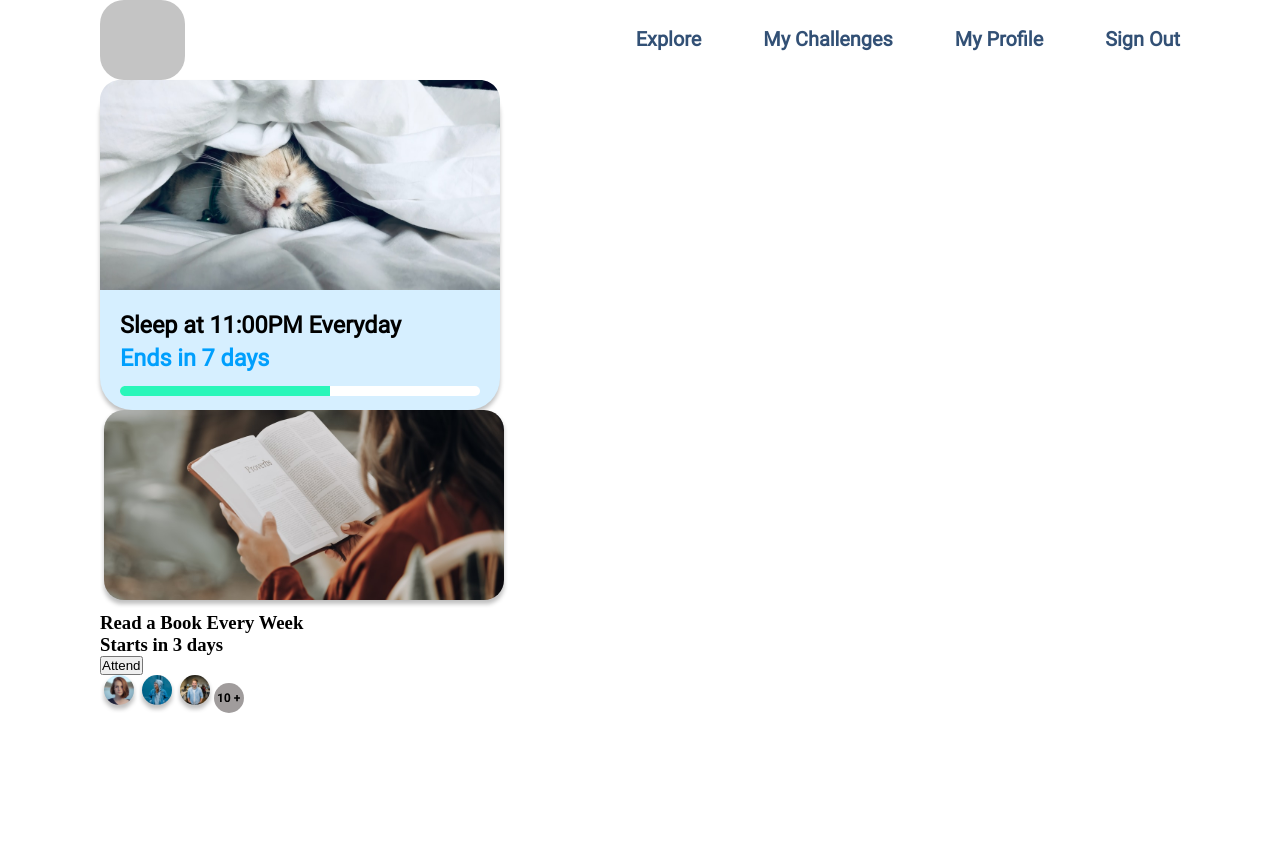
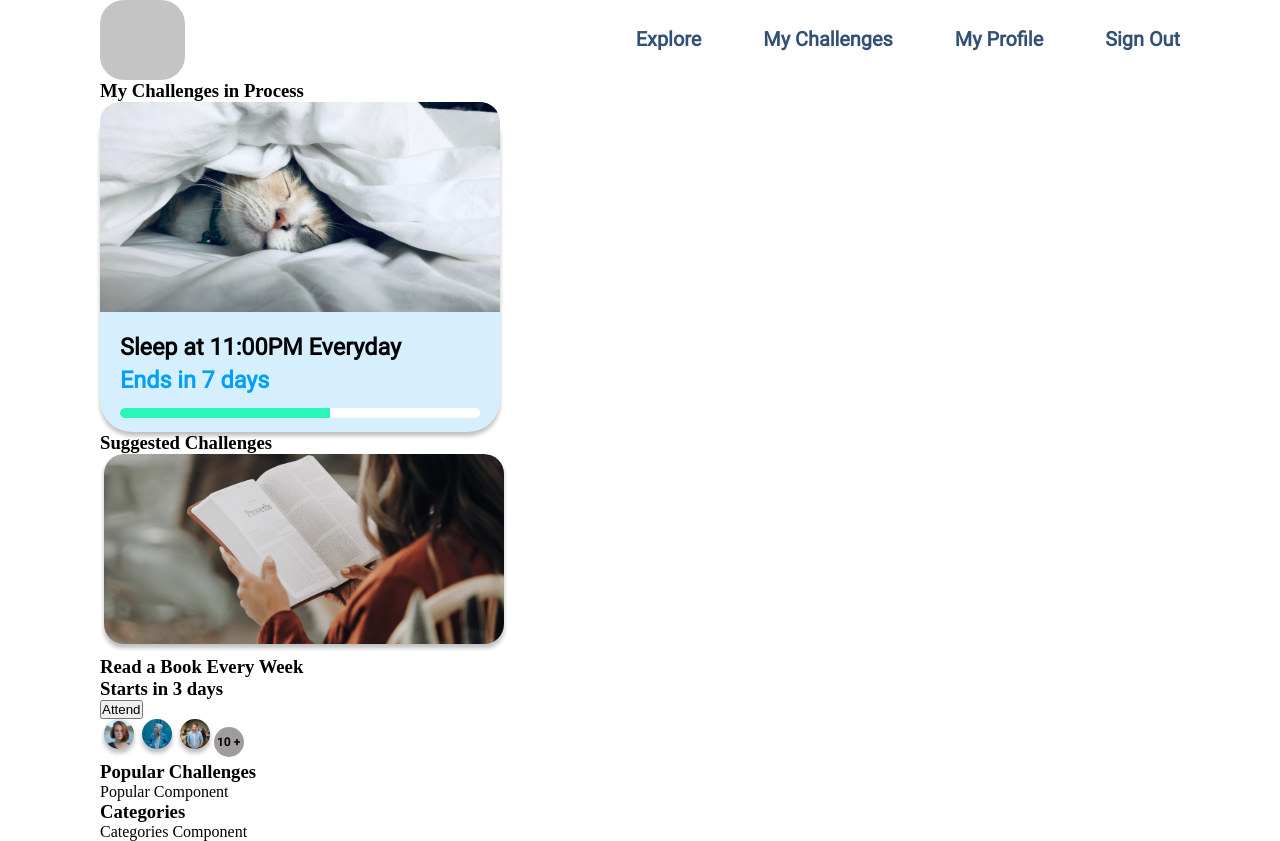
Before and after one commit to RichardBanh/msft-brain-hack, a React (Create React App) app: page / in a window 1280 px wide. Before the commit the page ends 800 px from the top, so only its background shows below. Built offline with nearby package versions, Linux system fonts and the light colour scheme.

Commit message:
structure of homepage is done

```diff
--- a/src/App.js
+++ b/src/App.js
@@ -2,6 +2,7 @@ import React from "react";
 import { BrowserRouter, Switch, Route, Link } from "react-router-dom";
 import Homepage from "./Components/Pages/Homepage";
 import ChallengeDetails from "./Components/Pages/ChallengeDetails"
+import Profile from "./Components/Pages/Profile"
 import Header from "./Components/Header"
 import "./Styles/main.css";
 
@@ -15,8 +16,11 @@ function App() {
           <Route exact path="/">
             <Homepage />
           </Route>
-          <Route>
-
+          <Route path="/ChallengeDetails">
+            <ChallengeDetails/>
+          </Route>
+          <Route path="/Profile">
+            <Profile/>
           </Route>
         </Switch>
       </div>
--- a/src/Components/Header.jsx
+++ b/src/Components/Header.jsx
@@ -12,7 +12,7 @@ const Header = () => {
         <Link to="" className="header__right-link">
           <h3 className="header__right-item">My Challenges</h3>
         </Link>
-        <Link to="" className="header__right-link">
+        <Link to="/Profile" className="header__right-link">
           <h3 className="header__right-item">My Profile</h3>
         </Link>
         <Link to="" className="header__right-link">
--- /dev/null
+++ b/src/Components/HomePageComp/Categories.jsx
@@ -0,0 +1,9 @@
+import React, { Component } from 'react';
+
+function Categories() {
+    return (<>
+        <div>Categories Component</div>
+    </>)
+}
+
+export default Categories;
--- /dev/null
+++ b/src/Components/HomePageComp/PopularSelct.jsx
@@ -0,0 +1,9 @@
+import React, { Component } from 'react';
+
+function Popular() {
+    return(<>
+    <div>Popular Component</div>
+    </>)
+};
+
+export default Popular;
--- a/src/Components/Pages/Homepage.jsx
+++ b/src/Components/Pages/Homepage.jsx
@@ -1,12 +1,21 @@
 import React, { useState } from "react";
 import CardLoop from "../CardLoop";
-import Categories from "../Categories";
-import Suggested from "../Suggested";
+import MyChallenges from "../HomePageComp/MyChallenges";
+import Suggested from "../HomePageComp/Suggested";
+import Popular from "../HomePageComp/PopularSelct"
+import Categories from "../HomePageComp/Categories"
+
 function Homepage() {
   return (
     <>
-      <Categories />
+      <h3>My Challenges in Process</h3>
+      <MyChallenges />
+      <h3>Suggested Challenges</h3>
       <Suggested />
+      <h3>Popular Challenges</h3>
+      <Popular/>
+      <h3>Categories</h3>
+      <Categories/>
     </>
   );
 }
--- /dev/null
+++ b/src/Components/Pages/Profile.jsx
@@ -0,0 +1,12 @@
+import React, { Component } from 'react';
+
+
+function Profile() {
+    return (
+      <>
+        <div>Profile</div>
+      </>
+    );
+  }
+
+  export default Profile;
```
Also changed, not shown: src/Components/HomePageComp/MyChallenges.jsx (renamed from src/Components/Categories.jsx, +4 -4 lines), src/Components/HomePageComp/Suggested.jsx (renamed from src/Components/Suggested.jsx, +5 -5 lines).
